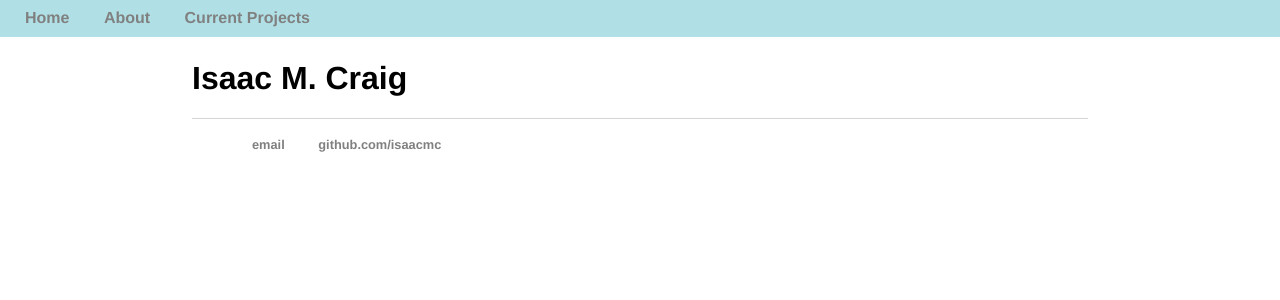
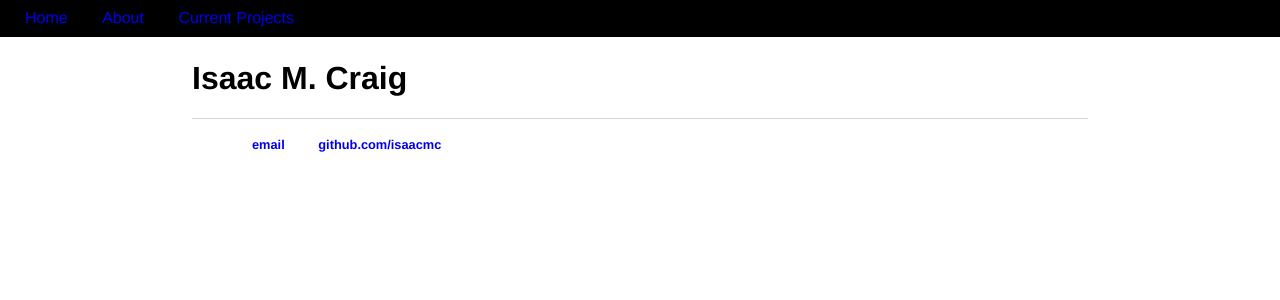
Before and after one commit to isundberg/isaacmc.github.io, a Jekyll site: the page built from index.html, in a window 1280 px wide. Shown: the top 300 px of the page. Built offline with Jekyll 4.4.1, drawn with Linux system fonts in a browser that asks for light colours.

Commit message:
Update main.css

```diff
--- a/css/main.css
+++ b/css/main.css
@@ -8,13 +8,12 @@ nav ul {
     font-family:'Helvetica';
     padding: 5px;
     list-style: none;
-    font-weight: bold;
     position:fixed;
     top:-17px;
     left:0;
     width: 100%;
     padding: 10px;
-    background: powderblue;
+    background: black;
 }
 
 footer ul {
@@ -32,7 +31,6 @@ nav ul li, footer ul li {
 
 a {
     text-decoration: none;
-    color: gray;
 }
 
 a:hover {
```
